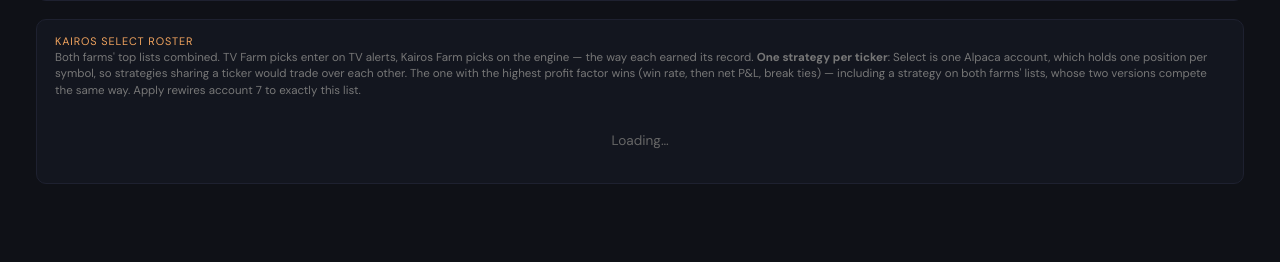
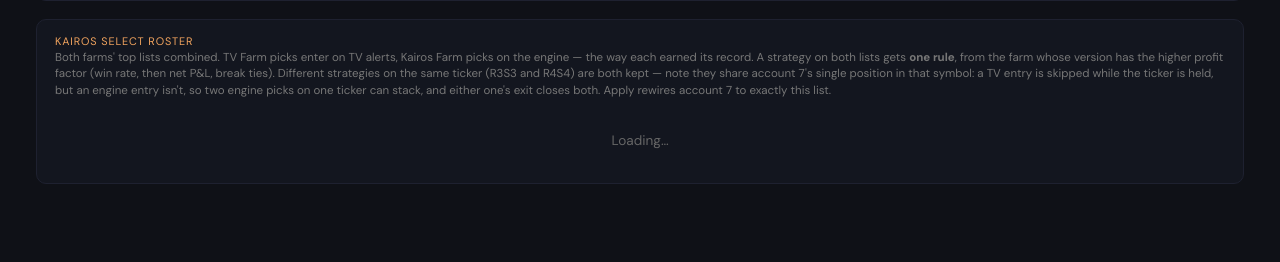
Before and after one commit to billdorais/tradelog, a Python web app: template templates/farms.html in a window 1280 px wide. Shown: the part 1275-1537 px from the top of the page. Run offline with Jinja, Linux system fonts and the light colour scheme; the template is opened without the code that fills it, so the values that code supplies are empty.

Commit message:
Farm Leaders: keep R3S3 and R4S4 on the same ticker; dedupe per strategy
Reverts the one-strategy-per-ticker roster rule at the user's request: different
strategies on one ticker are both kept. The profit-factor priority now applies
only to a strategy on both farms' lists, which still gets a single rule, from
the farm whose version has the higher profit factor (win rate, then net P&L,
break ties). The "Left out" table lists those other-farm versions.

The panel and docstring note the trade-off: same-ticker strategies share
account 7's one position per symbol. TV entries are skipped while it's held,
engine entries aren't, so two engine picks on one ticker can stack and either
exit closes both.

Co-Authored-By: Claude Opus 5.5 <noreply@anthropic.com>

```diff
--- a/templates/farms.html
+++ b/templates/farms.html
@@ -173,9 +173,10 @@
     <div class="panel" id="rosterPanel">
       <div class="band-q">Kairos Select roster</div>
       <div class="band-sub">Both farms' top lists combined. TV Farm picks enter on TV alerts, Kairos Farm picks on the engine —
-        the way each earned its record. <strong>One strategy per ticker</strong>: Select is one Alpaca account, which holds one
-        position per symbol, so strategies sharing a ticker would trade over each other. The one with the highest profit factor
-        wins (win rate, then net P&amp;L, break ties) — including a strategy on both farms' lists, whose two versions compete the same way.
+        the way each earned its record. A strategy on both lists gets <strong>one rule</strong>, from the farm whose version has
+        the higher profit factor (win rate, then net P&amp;L, break ties). Different strategies on the same ticker (R3S3 and R4S4)
+        are both kept — note they share account 7's single position in that symbol: a TV entry is skipped while the ticker is
+        held, but an engine entry isn't, so two engine picks on one ticker can stack, and either one's exit closes both.
         Apply rewires account 7 to exactly this list.</div>
       <div id="roster"></div>
     </div>
@@ -452,8 +453,8 @@
     if (_cv !== null && _tv !== null && _kv !== null) {
       const dup = Math.round((_tv + _kv - _cv) * 100) / 100;
       if (Math.abs(dup) >= 0.01) {
-        combSub = `TV + Kairos = ${_money(_tv + _kv)}; ${_money(dup)} of that is from strategies Select leaves out `
-          + `because another strategy on the same ticker won (one per ticker, highest PF)`;
+        combSub = `TV + Kairos = ${_money(_tv + _kv)}; ${_money(dup)} of that is the second copy of strategies `
+          + `on both lists, which Select runs once (from the farm with the higher PF)`;
       }
     }
     document.getElementById('accTiles').innerHTML =
@@ -627,7 +628,7 @@
     const dr = d.roster_dropped || [];
     const farmName = f => f === 'tv' ? 'TV' : 'Kairos';
     const droppedHtml = dr.length ? `<div style="margin-top:14px">
-        <div class="lbl" style="margin:0 0 4px 0">Left out — another strategy on the same ticker won (${dr.length})</div>
+        <div class="lbl" style="margin:0 0 4px 0">Left out — on both lists; the other farm's version won (${dr.length})</div>
         <div class="tbl"><table><thead><tr><th class="l">Strategy</th><th class="l">From</th><th>PF</th><th>Win %</th><th>Net</th><th class="l">Lost to</th></tr></thead><tbody>`
       + dr.map(x => `<tr style="color:#8a8fa3">
           <td class="l">${_esc(x.strategy)}</td><td class="l">${farmName(x.farm)}</td>
```
Also changed, not shown: routes/farms.py (+12 -13 lines), tests/test_farm_leaders.py (+19 -31 lines).
